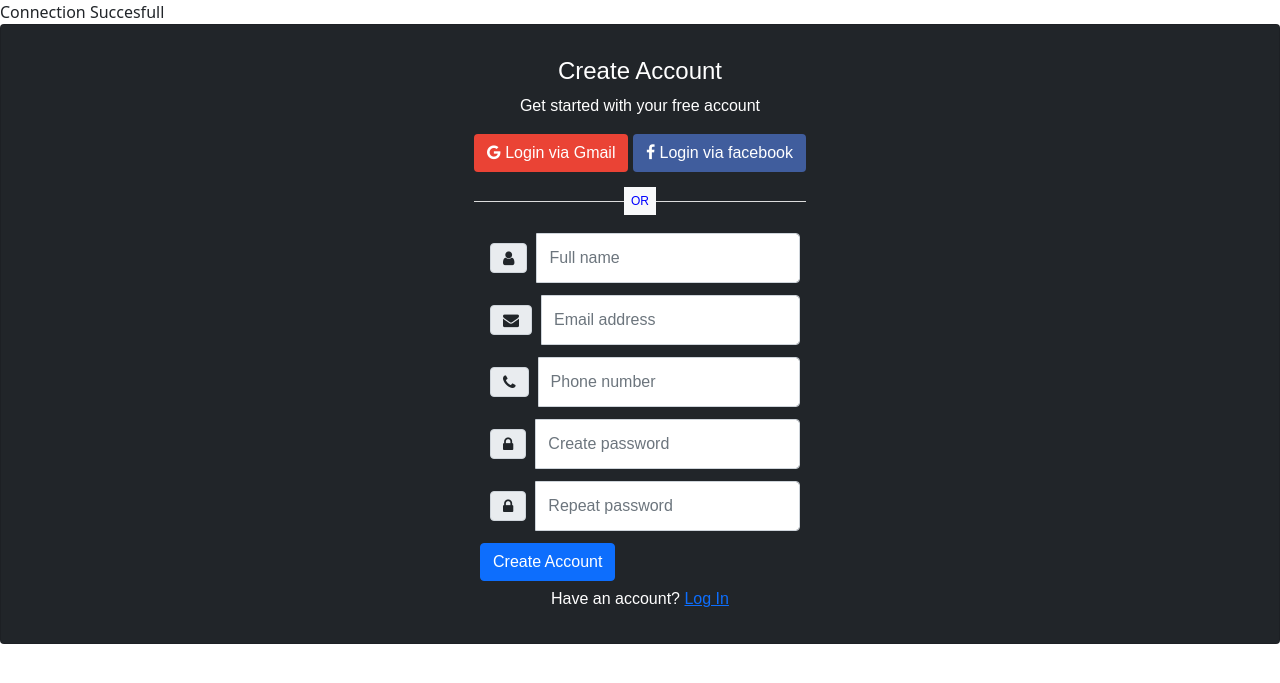
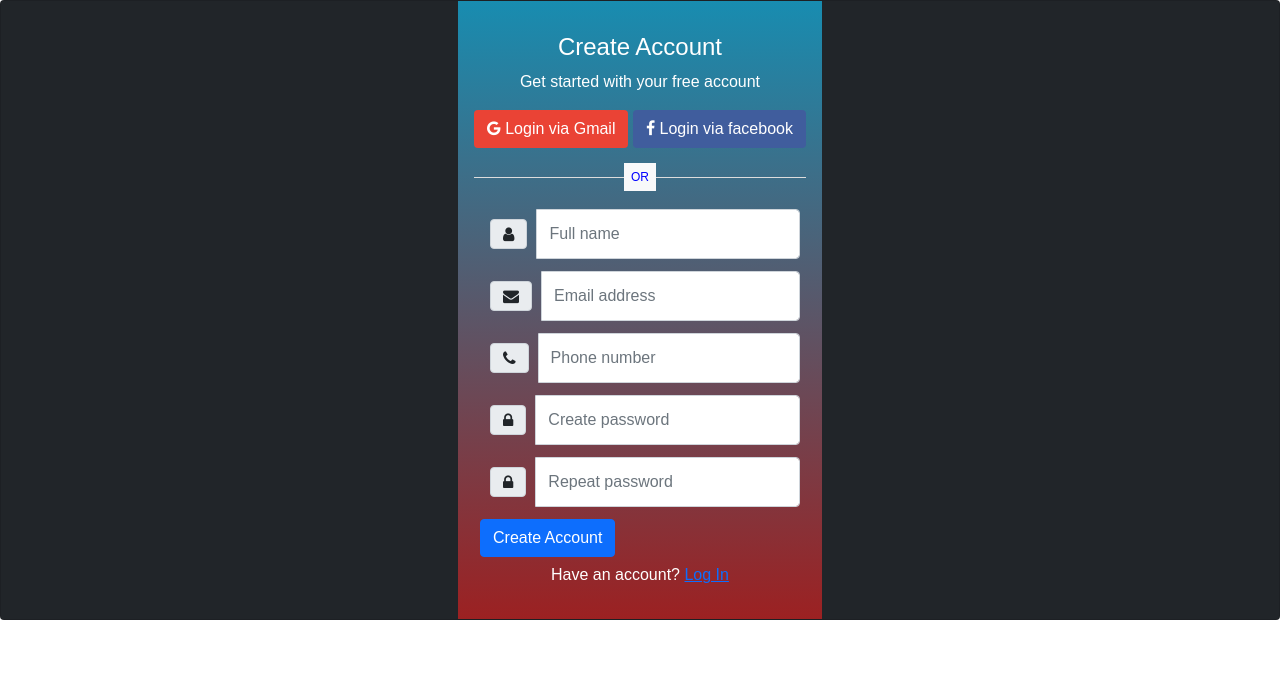
Before and after one commit to Pjha72/Catchy-Beatz, a PHP site: page /00webhost/login/registeration.php in a window 1280 px wide. Shown: the top 683 px of the page. Run offline with PHP 8.4, Linux system fonts and the light colour scheme; some web fonts are replaced.

Commit message:
change in login css

```diff
--- a/login/registeration.php
+++ b/login/registeration.php
@@ -13,7 +13,7 @@ session_start();
 <body>
 <?php
 
-    include '../dbcon.php';
+    // include '../dbcon.php';
 
     if (isset($_POST['submit'])) {
         $username   =  mysqli_real_escape_string($con, $_POST['username']);
@@ -65,7 +65,8 @@ session_start();
 
 ?>
 <div class="card bg-dark" style="color: white;">
-        <article class="card-body mx-auto" style="max-width: 400px;">
+<!-- <div style="background-color:red"> -->
+        <article class="card-body mx-auto fixingStyle" style="max-width: 400px;">
             <h4 class="card-title mt-3 text-center">Create Account</h4>
             <p class="text-center">Get started with your free account</p>
             <p> <a href="" class="btn btn-block btn-gmail" style="background-color: red;"> <i class="fa fa-google"></i> Login via Gmail</a>
@@ -116,6 +117,8 @@ session_start();
     </div> <!-- card.// -->
     </div>
     </div>
+
+    <!-- </div> -->
     </div>
 </body>
 
--- a/login/style.php
+++ b/login/style.php
@@ -9,6 +9,7 @@
             padding: 0;
             font-family: 'Muli', sans-serif;
             box-sizing: border-box;
+            /* background-color:#212529;  */
         }
 
         .divider-text {
@@ -49,6 +50,12 @@
             background-color: #ea4335 !important;
             color: #fff !important;
         }
+        .fixingStyle{
+            background: linear-gradient(rgb(21 173 219 / 76%), rgb(183 32 32 / 82%));
+
+
+        }
+
     </style>
 </head>
 
```
